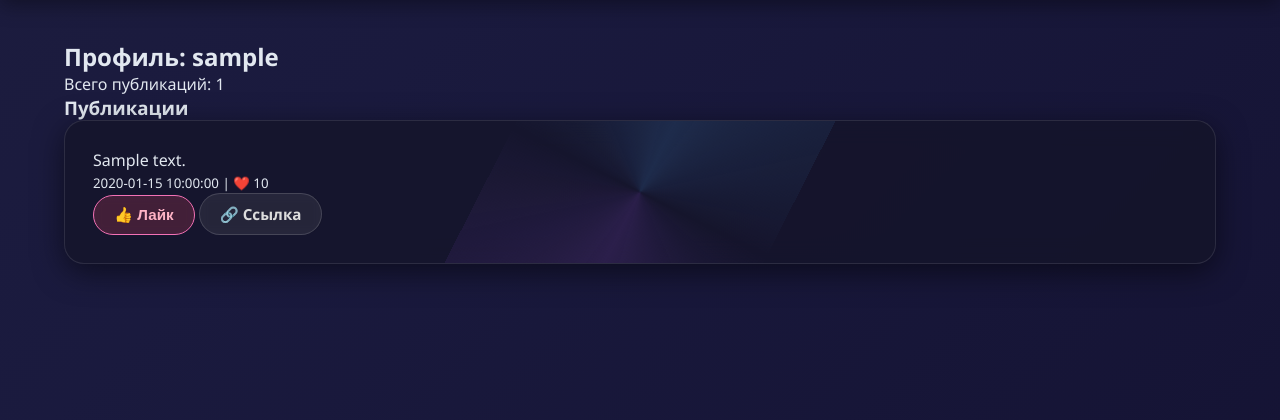
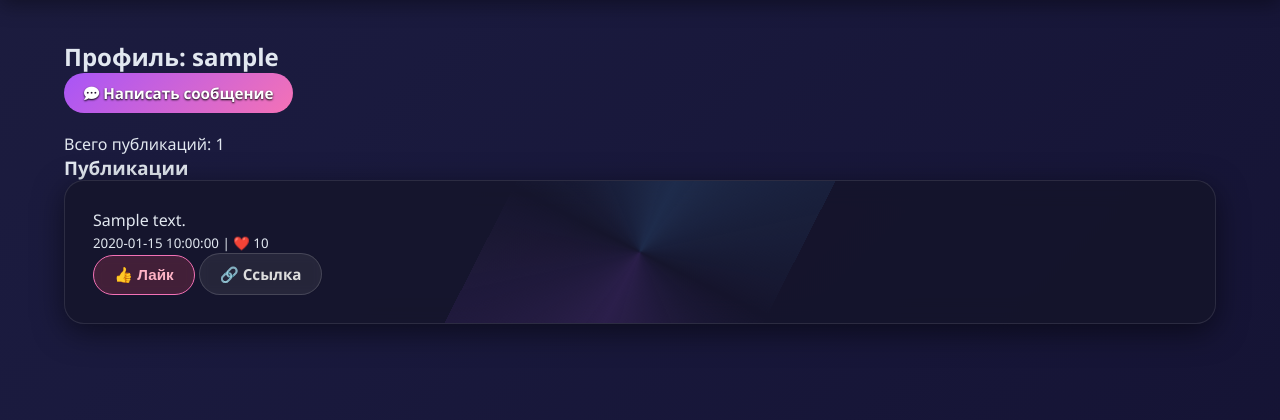
Before and after one commit to SnipGOAT/Strelnikov-COURSEWORKONTOPIC9, a Flask app: template social-network-web/templates/user_profile.html in a window 1280 px wide. Shown: the part 71-491 px from the top of the page. Run offline with Flask 3, Linux system fonts and the light colour scheme; the template is opened without the code that fills it: most values are stand-ins (such as "Sample title", 1, 10 or a date in 2020).

Commit message:
Update user_profile.html

```diff
--- a/social-network-web/templates/user_profile.html
+++ b/social-network-web/templates/user_profile.html
@@ -1,6 +1,11 @@
 {% extends "layout.html" %}
 {% block content %}
 <h2>Профиль: {{ profile.username }}</h2>
+
+<a href="/messages?contact={{ profile.id }}" class="btn btn-accent" style="margin-bottom: 20px; display: inline-block;">
+    <i class="fas fa-comment-dots"></i> Написать сообщение
+</a>
+
 <p>Всего публикаций: {{ profile.get_posts()|length }}</p>
 
 <h3>Публикации</h3>
```
